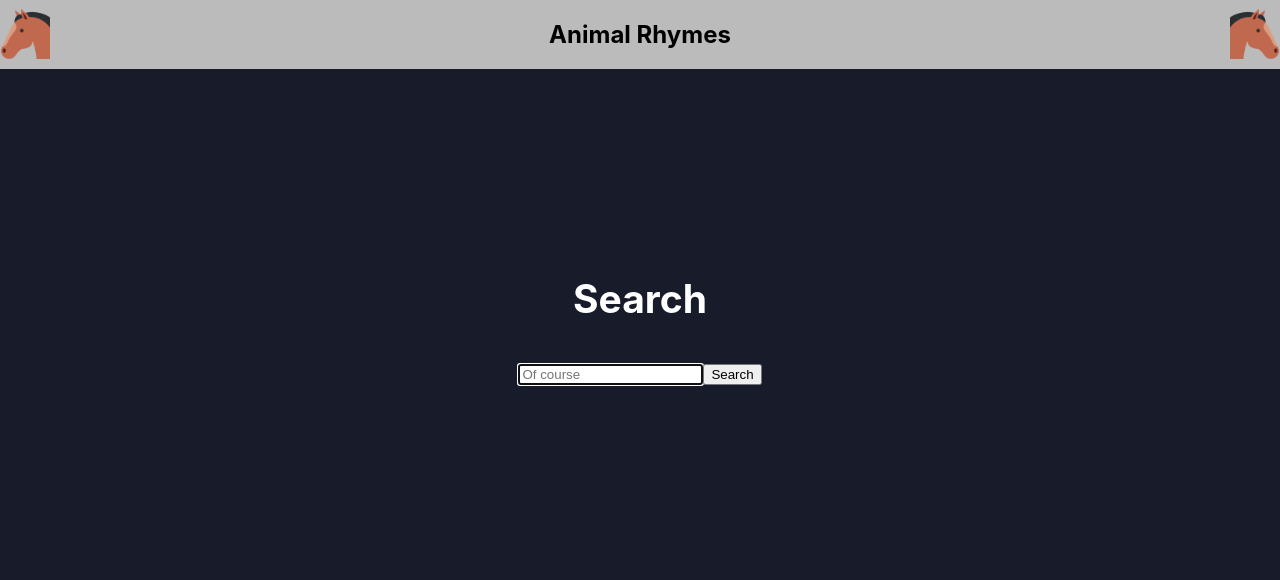
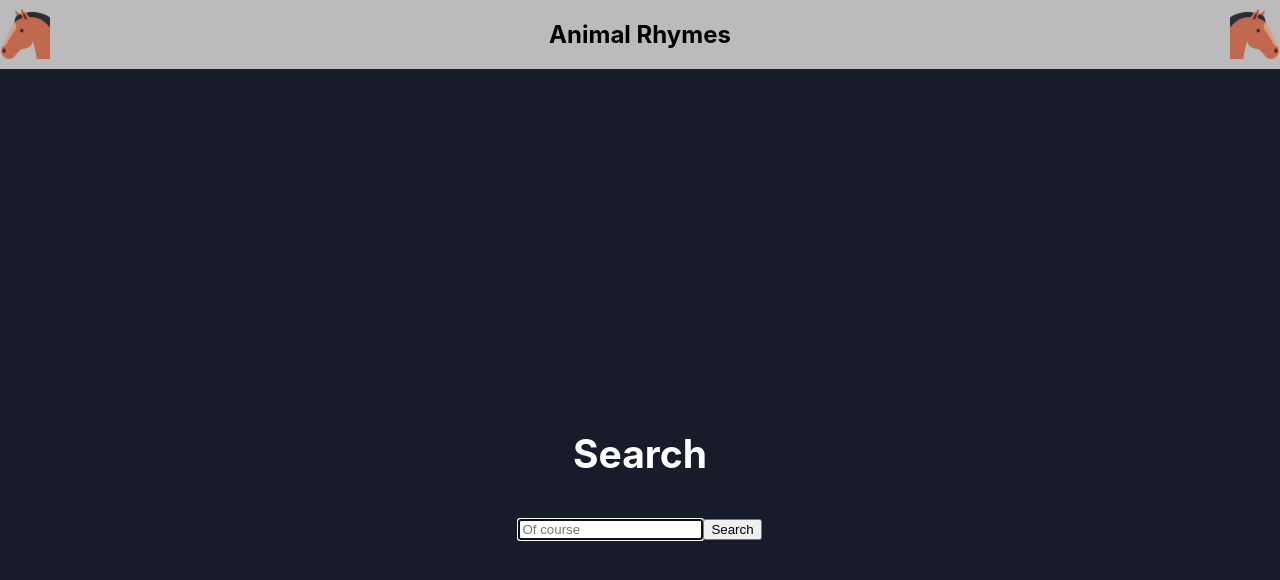
Before and after one commit to velezjose/AnimalRhymes, a React (Create React App) app in the folder frontend/: page / in a window 1280 px wide. Shown: the top 580 px of the page. Built offline with nearby package versions, Linux system fonts and the light colour scheme.

Commit message:
Revert "Make search bar appear higher"
This reverts commit bd4b7baf14d9ddab27c2fa558b4824d6350086f9.

```diff
--- a/frontend/src/App.css
+++ b/frontend/src/App.css
@@ -26,11 +26,6 @@
   align-items: center;
 }
 
-.Content {
-  min-height: 40vh;
-  margin-top: -100px;
-}
-
 .App-link {
   color: #61dafb;
 }
--- a/frontend/src/components/SearchBar.js
+++ b/frontend/src/components/SearchBar.js
@@ -10,7 +10,7 @@ class SearchBar extends React.Component {
 
   render() {
     return (
-      <div class="Content">
+      <div>
         <h2>Search</h2>
         <form onSubmit={this.onClickSearch}>
           <input
```
